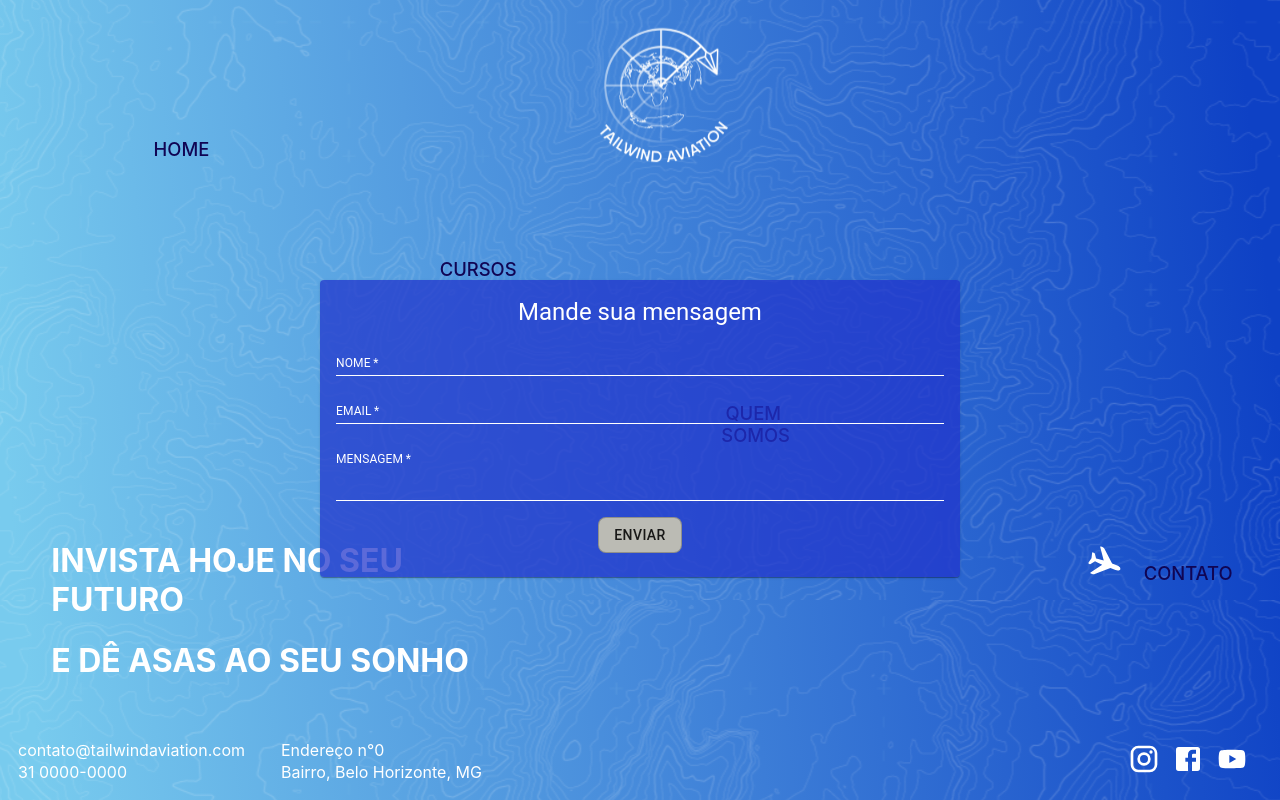
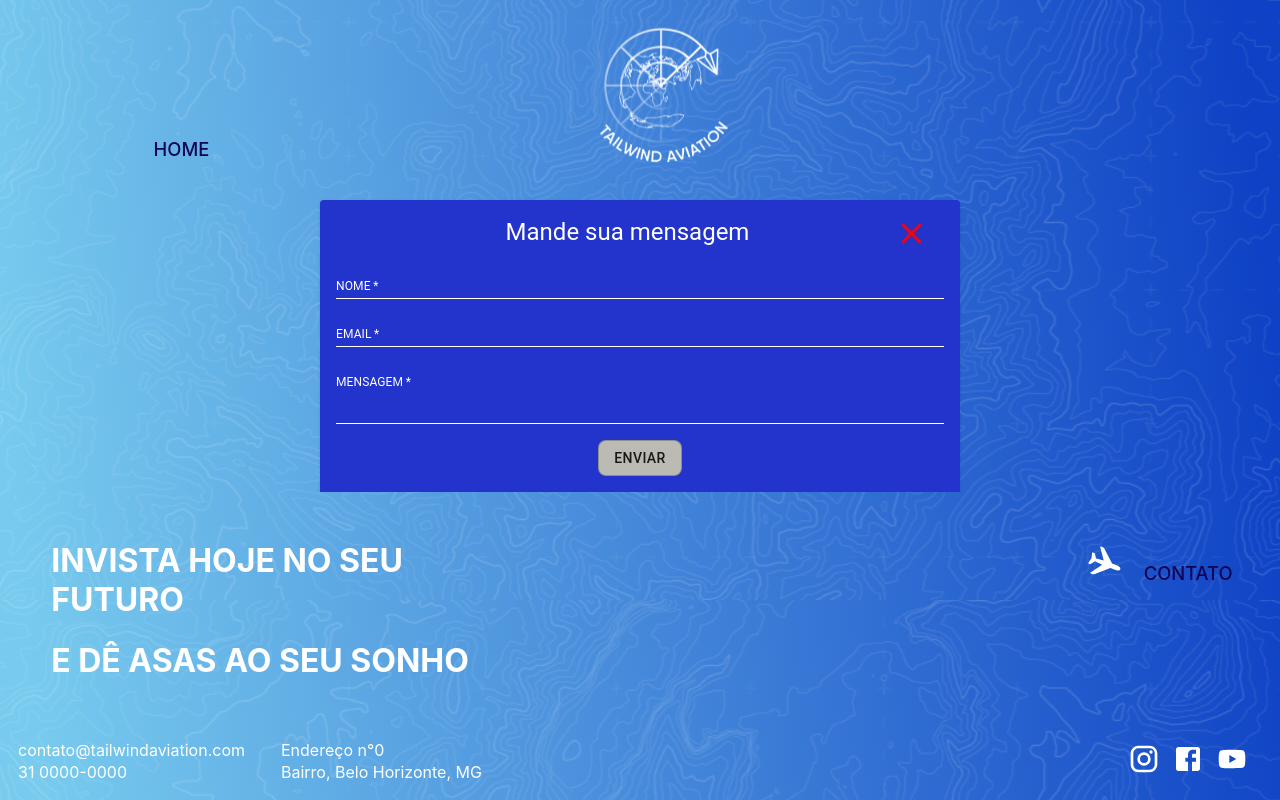
Before and after one commit to cpejr/aeroweb-next, a Next.js app: page / in a window 1280 px wide. Both pictures are taken after a click on the element "CONTATO". Built offline with nearby package versions, Linux system fonts and the light colour scheme.

Commit message:
ajustes na estilização

```diff
--- a/src/components/AnimatedModal/index.js
+++ b/src/components/AnimatedModal/index.js
@@ -55,8 +55,6 @@ function AnimatedModal({ open, close, title, text, videoLink }) {
                       Garanta sua vaga
                     </Button>
 
-
-
                   </div>
                 </CardActions>)
               </Card>
--- a/src/components/Contacts/index.js
+++ b/src/components/Contacts/index.js
@@ -2,6 +2,7 @@ import React, { useState, useEffect, useRef } from "react";
 import emailjs from 'emailjs-com';
 import { useStyles } from "./styles";
 import MuiAlert from "@material-ui/lab/Alert";
+import { Clear } from "@material-ui/icons";
 import {
   Button,
   Card,
@@ -9,10 +10,9 @@ import {
   Snackbar,
   TextField,
   Typography,
-  CircularProgress
 } from "@material-ui/core";
 
-function Contacts({ contactStyle }) {
+function Contacts({ contactStyle, close }) {
   // variaveis de estilização
   const classes = useStyles();
   const [contactClass, setContactClass] = useState(classes.cardContacts);
@@ -42,8 +42,8 @@ function Contacts({ contactStyle }) {
 
   useEffect(() => {
     if(contactStyle === 'standby') setContactClass(classes.cardContacts);
-    else if(contactStyle === 'up') setContactClass(classes.cardContactsShow);
-    else if(contactStyle === 'down') setContactClass(classes.cardContactsHide);
+    else if(contactStyle === 'show') setContactClass(classes.cardContactsShow);
+    else if(contactStyle === 'hide') setContactClass(classes.cardContactsHide);
   }, [contactStyle]);
 
   // função de validação
@@ -128,9 +128,17 @@ function Contacts({ contactStyle }) {
   return (
     <Card style={{ zIndex: '200' }} className={contactClass}>
       <CardContent className={classes.cardContentContacts}>
+
+        <div className={classes.titleContacts}>
         <Typography variant="h5" style={{ color: "white" }} >
           Mande sua mensagem
         </Typography>
+        <Clear
+          fontSize="large"
+          style={{ color: 'red', marginLeft: '25%', cursor: "pointer" }}
+          onClick={ close }
+        />
+        </div>
 
         <TextField
           fullWidth
--- a/src/components/Contacts/styles.js
+++ b/src/components/Contacts/styles.js
@@ -8,13 +8,10 @@ export const useStyles = makeStyles((theme) => ({
 
     position: 'relative',
     left: '25vw',
-    top: '35vh',
+    top: '25vh',
 
     opacity: '0%',
     display: 'none',
-
-
-    backgroundColor: '#2234CCBB',
   },
 
   cardContactsShow: {
@@ -23,9 +20,9 @@ export const useStyles = makeStyles((theme) => ({
 
     position: 'relative',
     left: '25vw',
-    top: '35vh',
+    top: '25vh',
 
-    backgroundColor: '#2234CCBB',
+    backgroundColor: '#2234CCFF',
 
     animation: "$showContacts 1000ms linear forwards",
   },
@@ -36,9 +33,9 @@ export const useStyles = makeStyles((theme) => ({
 
     position: 'relative',
     left: '25vw',
-    top: '35vh',
+    top: '25vh',
 
-    backgroundColor: '#2234CCBB',
+    backgroundColor: '#2234CCFF',
 
     animation: "$hideContacts 1000ms linear forwards",
   },
@@ -49,6 +46,14 @@ export const useStyles = makeStyles((theme) => ({
     display: 'flex',
     flexDirection: 'column',
     alignItems: 'center',
+  },
+
+  titleContacts: {
+    display: 'flex',
+    flexDirection: 'row',
+    justifyContent: 'flex-end',
+
+    width: '95%',
   },
 
   buttonContacts: {
--- a/src/components/CoursesList/index.js
+++ b/src/components/CoursesList/index.js
@@ -14,9 +14,9 @@ function CoursesList({ listStyle, openFirst, openSecond, openThird, slideStyle,
 
   useEffect(() => {
     if(listStyle === 'standby') setListClass(classes.cardButtons);
-    else if(listStyle === 'up') setListClass(classes.cardButtonsUp);
-    else if(listStyle === 'down') setListClass(classes.cardButtonsDown);
-    console.log(listStyle)
+    else if(listStyle === 'hide') setListClass(classes.cardButtonsUp);
+    else if(listStyle === 'show') setListClass(classes.cardButtonsDown);
+    // console.log(listStyle)
   }, [listStyle]);
 
   return (
@@ -37,7 +37,7 @@ function CoursesList({ listStyle, openFirst, openSecond, openThird, slideStyle,
             <Typography style={{ color: "#ffffff", fontWeight: 600, fontSize: 14 }}>
               Simulados ICAO
             </Typography>
-            <Typography style={{ color: "#ffffff", fontSize: 10, marginLeft: '8px' }}>
+            <Typography style={{ color: "#ffffff", fontSize: 12, marginLeft: '8px' }}>
                - COMENTADOS
             </Typography>
           </Button>
--- a/src/pages/index.js
+++ b/src/pages/index.js
@@ -135,8 +135,8 @@ function Home() {
     setPosXAngle(x - size / 2);
     setPosYAngle(y - size / 2 + 40);
 
-    if(listStyle !== 'standby') setListStyle('up');
-    if(contactStyle !== 'standby') setContactStyle('down');
+    if(listStyle !== 'standby') setListStyle('hide');
+    if(contactStyle !== 'standby') setContactStyle('hide');
   }
 
   function spin2(e) {
@@ -174,11 +174,11 @@ function Home() {
     setPosXAngle(x - size / 2);
     setPosYAngle(y - size / 2 + 40);
 
-    if(listStyle === 'standby' || listStyle === 'up') {
-      setListStyle('down')
+    if(listStyle === 'standby' || listStyle === 'hide') {
+      setListStyle('show')
       //alert('first')
     } else {
-      setListStyle('up')
+      setListStyle('hide')
       //alert('second')
     }
 
@@ -187,7 +187,7 @@ function Home() {
       setOpen(true);
     }, 1200);
 
-    if(contactStyle !== 'standby') setContactStyle('down');
+    if(contactStyle !== 'standby') setContactStyle('hide');
   }
 
   function spin3(e) {
@@ -228,8 +228,8 @@ function Home() {
 
     setOpenMobile(true);
 
-    if(listStyle !== 'standby') setListStyle('up');
-    if(contactStyle !== 'standby') setContactStyle('down');
+    if(listStyle !== 'standby') setListStyle('hide');
+    if(contactStyle !== 'standby') setContactStyle('hide');
   }
 
   function spin4(e) {
@@ -268,13 +268,13 @@ function Home() {
     setPosXAngle(x - size / 2);
     setPosYAngle(y - size / 2 + 40);
 
-    if(listStyle !== 'standby') setListStyle('up');
+    if(listStyle !== 'standby') setListStyle('hide');
 
-    if(contactStyle === 'standby' || contactStyle === 'down') {
-      setContactStyle('up')
+    if(contactStyle === 'standby' || contactStyle === 'hide') {
+      setContactStyle('show')
       //alert('first')
     } else {
-      setContactStyle('down')
+      setContactStyle('hide')
       //alert('second')
     }
   }
@@ -336,6 +336,7 @@ function Home() {
               width: "38vw",
               zIndex: "200",
               color: "#fff",
+
             }}
           >
             <h1>INVISTA HOJE NO SEU FUTURO</h1>
@@ -409,6 +410,7 @@ function Home() {
 
       <Contacts
         contactStyle={contactStyle}
+        close={ () => setContactStyle('hide') }
       />
 
       <CoursesList
@@ -434,12 +436,12 @@ function Home() {
         })
       }
 
-      <AnimatedModalMobile
+      {/* <AnimatedModalMobile
         open={openMobile}
         setOpen={setOpenMobile}
         slideStyle={slideStyle}
         setSlideStyle={setSlideStyle}
-      />
+      /> */}
 
     </div>
   );
--- a/src/styles/globals.css
+++ b/src/styles/globals.css
@@ -1,6 +1,7 @@
 html,
 body {
   margin: 0;
+  padding: 0;
   font-family: -apple-system, BlinkMacSystemFont, "Segoe UI", "Roboto", "Oxygen",
     "Ubuntu", "Cantarell", "Fira Sans", "Droid Sans", "Helvetica Neue",
     sans-serif;
--- a/src/stylesJs/HomeStyles.js
+++ b/src/stylesJs/HomeStyles.js
@@ -9,16 +9,18 @@ const useStyles = makeStyles((theme) => ({
     flexDirection: "column",
     backgroundSize: "1700px",
 
-    //overflow: 'scroll'
+    overflow: 'hidden'
   },
   homeContainerChildren: {
     width: "100%",
-    height: "100%",
+    maxHeight: "100%",
     display: "flex",
     flexDirection: "column",
     backgroundImage: "url(/assets/ImagemDeFundo.svg)",
     backgroundSize: "cover",
     position: "absolute",
+
+    overflow: 'hidden',
   },
   homeGeneral: {
     display: "flex",
```
